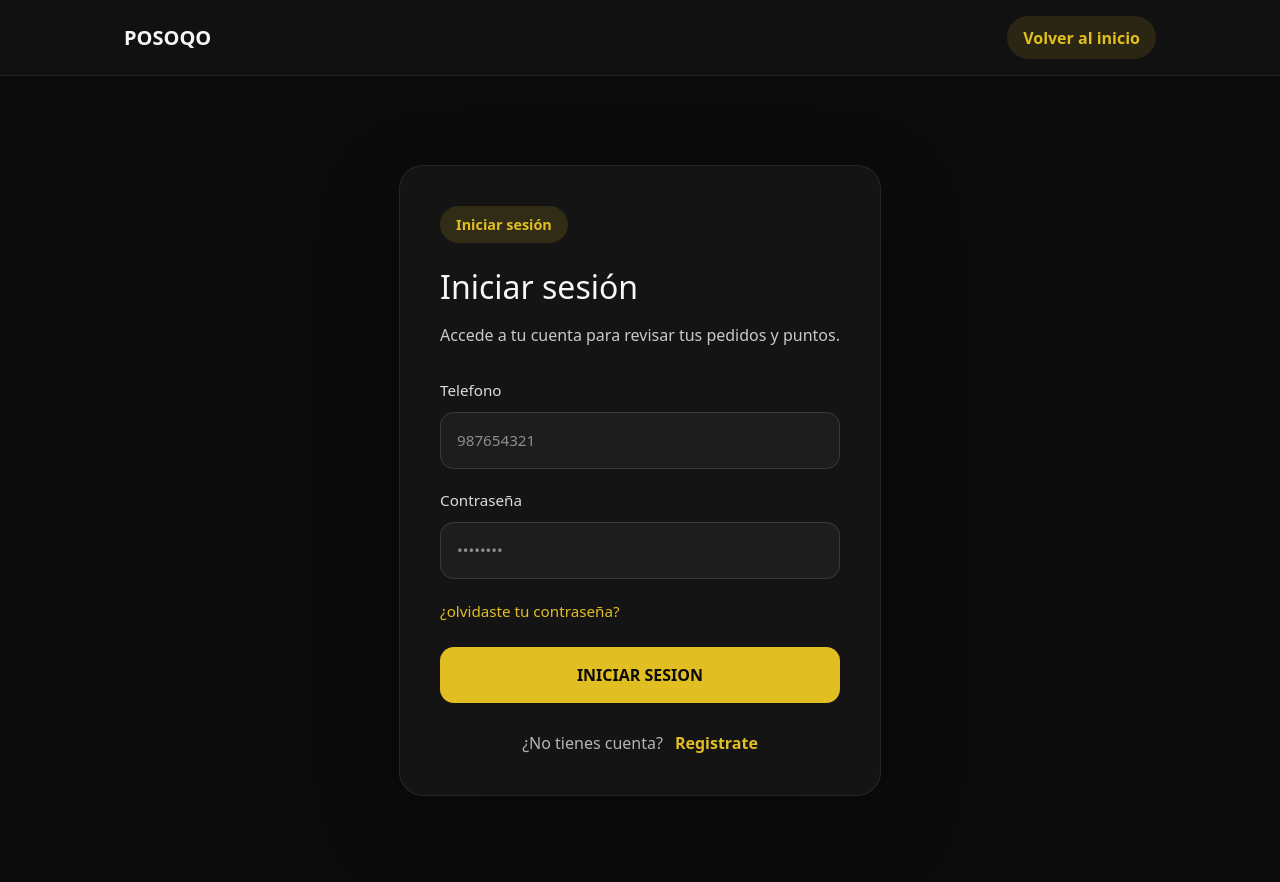
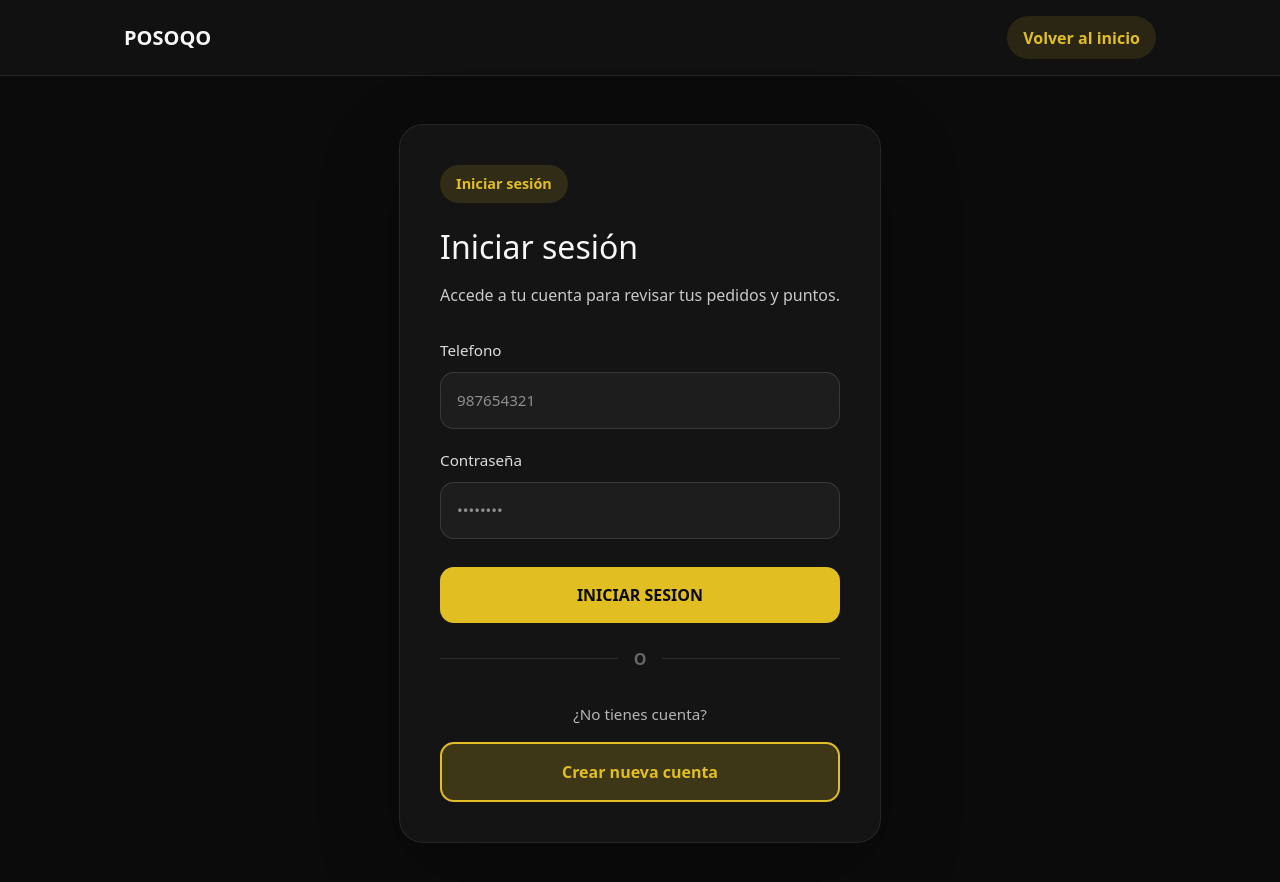
Before and after one commit to kenher-droid/practica_posoqo_frondend, an Angular app: page /auth/login in a window 1280 px wide. Shown: the top 882 px of the page. Built offline with nearby package versions, Linux system fonts and the light colour scheme.

Commit message:
diseño de autenticacion mejorada, ahora mas visible el iniciar sesion o registrarse

```diff
--- a/src/app/features/auth/views/Login/login/login.css
+++ b/src/app/features/auth/views/Login/login/login.css
@@ -71,32 +71,66 @@
 }
 
 .auth-card__footer {
-  margin-top: 1.75rem;
+  margin-top: 2rem;
   display: flex;
-  justify-content: space-between;
-  align-items: center;
-  color: #b5b5b5;
+  flex-direction: column;
+  gap: 1rem;
 }
 
-.auth-card__footer.auth-card__footer--centered {
-  justify-content: center;
-  gap: 0.75rem;
+.auth-footer-register,
+.auth-footer-login {
+  display: flex;
+  flex-direction: column;
+  align-items: center;
+  gap: 1rem;
 }
 
-.auth-card__footer a {
+.auth-footer-text {
+  margin: 0;
+  color: #b5b5b5;
+  font-size: 0.95rem;
+}
+
+.auth-secondary-btn {
+  width: 100%;
+  padding: 1rem 1.1rem;
+  border-radius: 14px;
+  background: rgba(225, 190, 33, 0.2);
+  border: 2px solid #e1be21;
   color: #e1be21;
   text-decoration: none;
+  font-weight: 700;
+  text-align: center;
+  cursor: pointer;
+  transition: all 0.2s ease;
+}
+
+.auth-secondary-btn:hover {
+  background: #e1be21;
+  color: #0b0b0c;
+  transform: translateY(-1px);
+}
+
+.auth-divider {
+  display: flex;
+  align-items: center;
+  margin: 1.5rem 0;
+  color: #666;
   font-weight: 600;
 }
 
-.auth-forgot {
-  display: inline-block;
-  margin-bottom: 1rem;
-  color: #e1be21;
-  text-decoration: none;
-  font-size: 0.95rem;
+.auth-divider::before,
+.auth-divider::after {
+  content: '';
+  flex: 1;
+  height: 1px;
+  background: rgba(255, 255, 255, 0.1);
 }
 
-.auth-forgot:hover {
-  text-decoration: underline;
+.auth-divider::before {
+  margin-right: 1rem;
 }
+
+.auth-divider::after {
+  margin-left: 1rem;
+}
--- a/src/app/features/auth/views/Login/login/login.html
+++ b/src/app/features/auth/views/Login/login/login.html
@@ -13,8 +13,6 @@
       <input type="password" placeholder="••••••••" [(ngModel)]="password" name="password" required />
     </label>
 
-    <a href="#" class="auth-forgot">¿olvidaste tu contraseña?</a>
-
     @if (error) {
       <p class="auth-error">{{ error }}</p>
     }
@@ -24,8 +22,10 @@
     </button>
   </form>
 
-  <div class="auth-card__footer auth-card__footer--centered">
-    <span>¿No tienes cuenta?</span>
-    <a routerLink="/auth/register">Registrate</a>
+  <div class="auth-divider">O</div>
+
+  <div class="auth-card__footer auth-footer-register">
+    <p class="auth-footer-text">¿No tienes cuenta?</p>
+    <a routerLink="/auth/register" class="auth-secondary-btn">Crear nueva cuenta</a>
   </div>
 </section>
--- a/src/app/features/auth/views/Register/register/register.css
+++ b/src/app/features/auth/views/Register/register/register.css
@@ -71,20 +71,66 @@
 }
 
 .auth-card__footer {
-  margin-top: 1.75rem;
+  margin-top: 2rem;
   display: flex;
-  justify-content: space-between;
-  align-items: center;
-  color: #b5b5b5;
+  flex-direction: column;
+  gap: 1rem;
 }
 
-.auth-card__footer.auth-card__footer--centered {
-  justify-content: center;
-  gap: 0.75rem;
+.auth-footer-register,
+.auth-footer-login {
+  display: flex;
+  flex-direction: column;
+  align-items: center;
+  gap: 1rem;
 }
 
-.auth-card__footer a {
+.auth-footer-text {
+  margin: 0;
+  color: #b5b5b5;
+  font-size: 0.95rem;
+}
+
+.auth-secondary-btn {
+  width: 100%;
+  padding: 1rem 1.1rem;
+  border-radius: 14px;
+  background: rgba(225, 190, 33, 0.2);
+  border: 2px solid #e1be21;
   color: #e1be21;
   text-decoration: none;
+  font-weight: 700;
+  text-align: center;
+  cursor: pointer;
+  transition: all 0.2s ease;
+}
+
+.auth-secondary-btn:hover {
+  background: #e1be21;
+  color: #0b0b0c;
+  transform: translateY(-1px);
+}
+
+.auth-divider {
+  display: flex;
+  align-items: center;
+  margin: 1.5rem 0;
+  color: #666;
   font-weight: 600;
 }
+
+.auth-divider::before,
+.auth-divider::after {
+  content: '';
+  flex: 1;
+  height: 1px;
+  background: rgba(255, 255, 255, 0.1);
+}
+
+.auth-divider::before {
+  margin-right: 1rem;
+}
+
+.auth-divider::after {
+  margin-left: 1rem;
+}
--- a/src/app/features/auth/views/Register/register/register.html
+++ b/src/app/features/auth/views/Register/register/register.html
@@ -32,8 +32,10 @@
     </button>
   </form>
 
-  <div class="auth-card__footer auth-card__footer--centered">
-    <span>¿Ya tienes cuenta?</span>
-    <a routerLink="/auth/login">Inicia sesión</a>
+  <div class="auth-divider">O</div>
+
+  <div class="auth-card__footer auth-footer-login">
+    <p class="auth-footer-text">¿Ya tienes cuenta?</p>
+    <a routerLink="/auth/login" class="auth-secondary-btn">Iniciar sesión</a>
   </div>
 </section>
```
